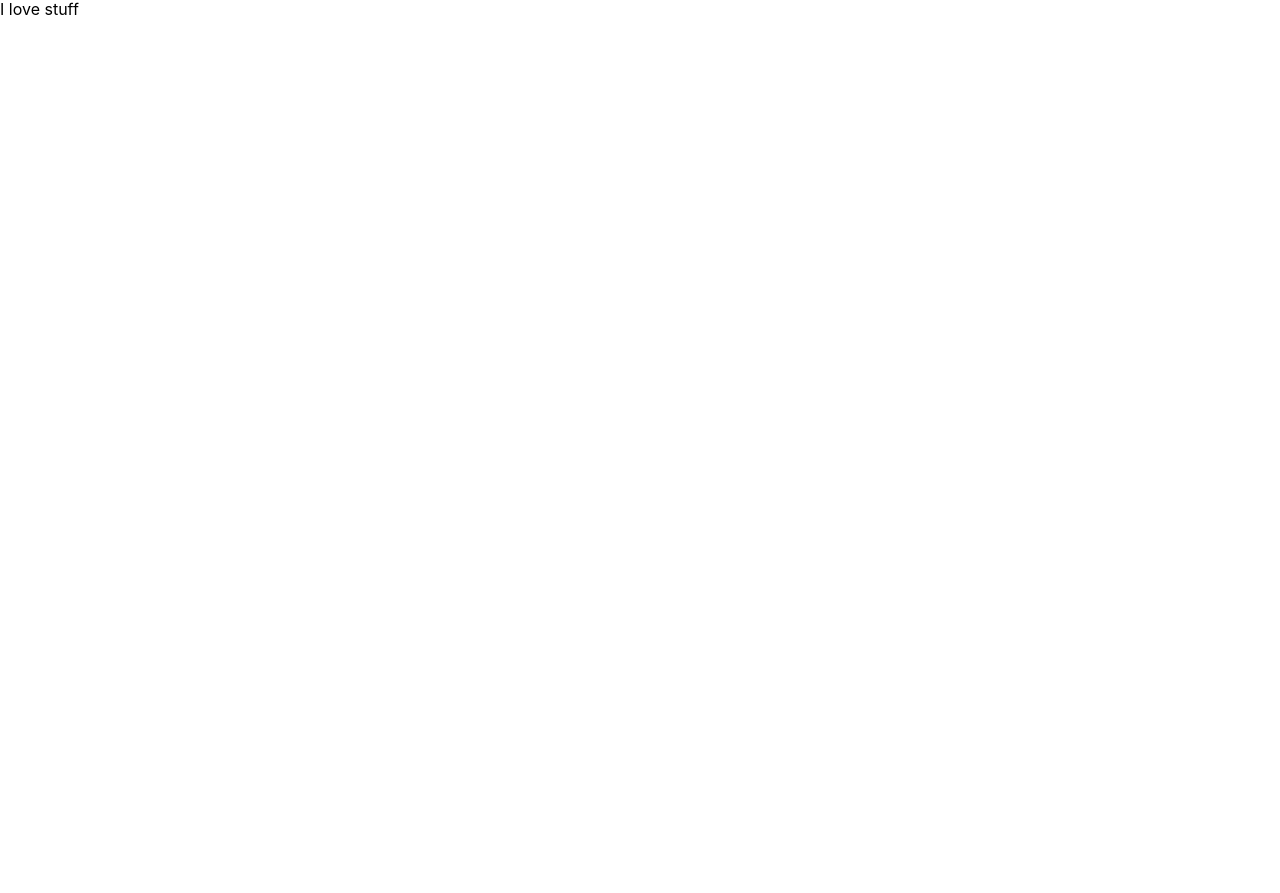
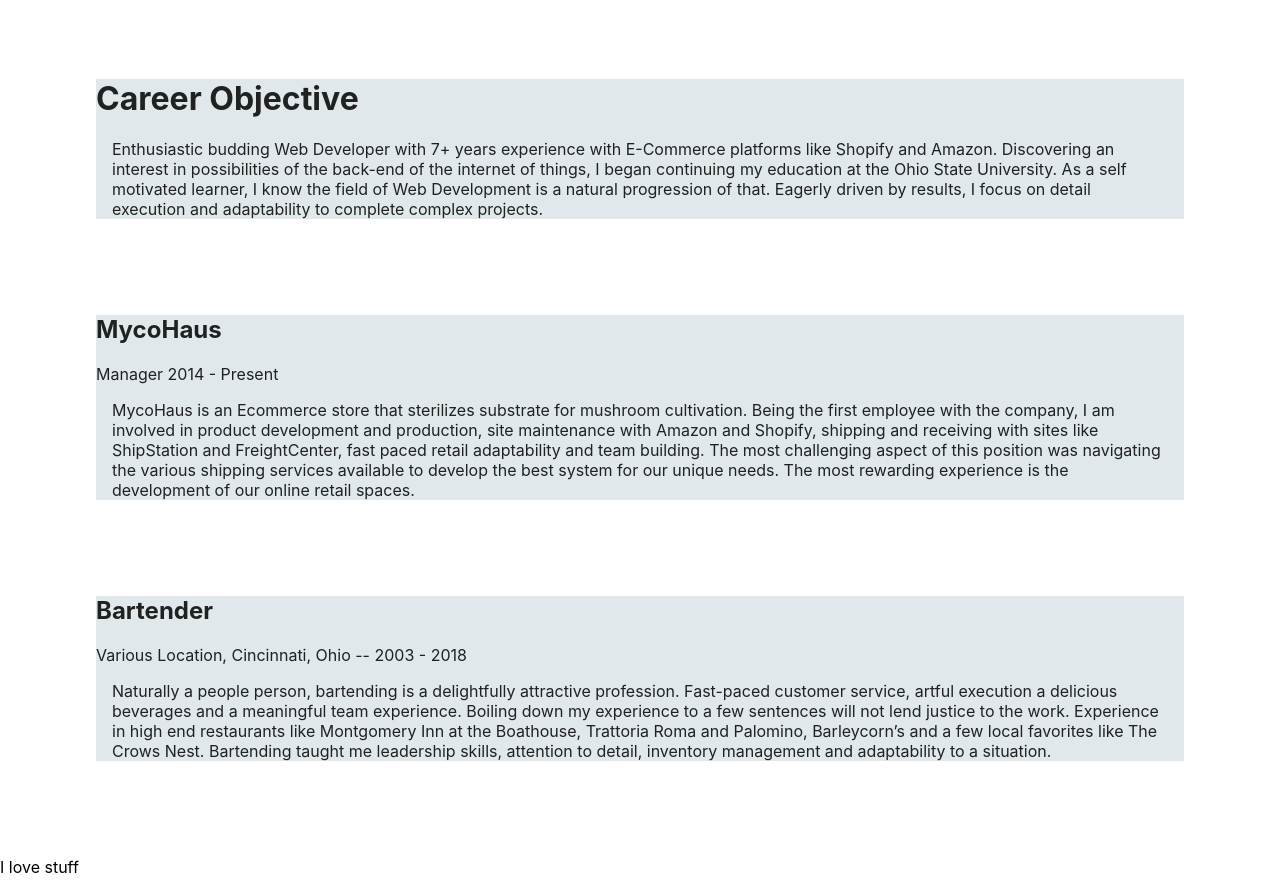
Before and after one commit to katsaymeow/Lindsay-Allen-Portfolio-React, a React (Create React App) app: page / in a window 1280 px wide. Shown: the part 360-1253 px from the top of the page. Before the commit the page ends 800 px from the top, so only its background shows below. Built offline with nearby package versions, Linux system fonts and the light colour scheme.

Commit message:
working on resume page and adding to App js

```diff
--- a/src/App.js
+++ b/src/App.js
@@ -3,13 +3,14 @@ import NavBar from './components/NavBar';
 import Header from './components/Header';
 import Interest from './components/Interest';
 import MainPage from './components/MainPage';
-
+import Resume from './components/Resume';
 export default function App () {
     return (
       <div>
         <Header/>
         <NavBar/>
         <MainPage/>
+        <Resume/>
         <Interest/>
       </div>
     )
--- a/src/components/Resume.js
+++ b/src/components/Resume.js
@@ -1 +1,45 @@
 import React from 'react';
+
+export default function Resume() {
+    const cardContainer = {
+        width: '85%',
+        margin: '7.5%',
+        background: '#e1e8eb',
+        color: '#202121',
+        content: 'center',//this did nothing
+    };
+    const textBody = {
+        margin: '1rem',
+        // bottomMargin: '1rem',//not working
+    }
+    return (
+        <><div className="container">
+            <div className="card" style={cardContainer}>
+                <h1 className="header">Career Objective</h1>
+                <p className="textBody" style={textBody}>
+                    Enthusiastic budding Web Developer with 7+ years experience with E-Commerce platforms like Shopify and Amazon. Discovering an interest in possibilities of the back-end of the internet of things, I began continuing my education at the Ohio State University. As a self motivated learner, I know the field of Web Development is a natural progression of that. Eagerly driven by results, I focus on detail execution and adaptability to complete complex projects.
+                </p>
+            </div>
+        </div>
+
+        <div className="container">
+                <div className="card" style={cardContainer}>
+                    <h2 className="heading">MycoHaus</h2>
+                    <p className='title'>Manager 2014 - Present</p>
+                    <p className="textBody" style={textBody}>
+                MycoHaus is an Ecommerce store that sterilizes substrate for mushroom cultivation. Being the first employee with the company, I am involved in product development and production, site maintenance with Amazon and Shopify, shipping and receiving with sites like ShipStation and FreightCenter, fast paced retail adaptability and team building. The most challenging aspect of this position was navigating the various shipping services available to develop the best system for our unique needs. The most rewarding experience is the development of our online retail spaces.
+                    </p>
+                </div>
+            </div>
+        <div className='container'>
+            <div className='card' style={cardContainer}>
+            <h2 className="heading">Bartender</h2>
+                    <p className='title'>Various Location, Cincinnati, Ohio -- 2003 - 2018</p>
+                    <p className="textBody" style={textBody}>
+                        Naturally a people person, bartending is a delightfully attractive profession. Fast-paced customer service, artful execution a delicious beverages and a meaningful team experience. Boiling down my experience to a few sentences will not lend justice to the work. Experience in high end restaurants like Montgomery Inn at the Boathouse, Trattoria Roma and Palomino, Barleycorn’s and a few local favorites like The Crows Nest. Bartending taught me leadership skills, attention to detail, inventory management and adaptability to a situation.
+                    </p>
+            </div>
+        </div>
+            </>
+    );
+}
```
